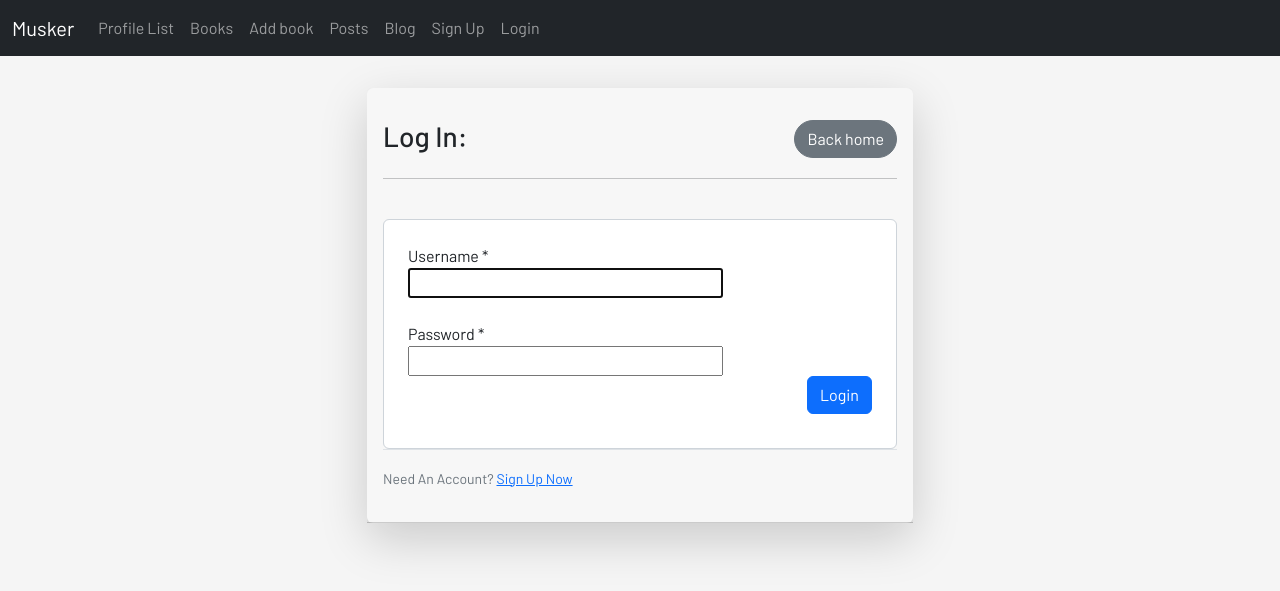
After one commit to monwisn/django_fake_twitter, a Django app: page /signin/ in a window 1280 px wide. The commit adds this page. Shown: the top 591 px of the page. Run offline with Django 4.2, Linux system fonts and the light colour scheme; parts of the project's set-up code (start-up, migrations or seed data) failed here and were passed over; some libraries are stand-ins or nearby versions.

Commit message:
add login/logout functionality

```diff
--- a/djblogger/settings/base.py
+++ b/djblogger/settings/base.py
@@ -1,4 +1,6 @@
 from pathlib import Path
+
+from django.contrib import messages
 from dotenv import load_dotenv
 import os
 
@@ -59,7 +61,7 @@ TEMPLATES = [
                 "django.contrib.messages.context_processors.messages",
             ],
             "builtins": ['blog.templatetags.tag_cloud',
-                         'blog.templatetags.markdown_processing', ]   # added for tags in global sense
+                         'blog.templatetags.markdown_processing', ]  # added for tags in global sense
         },
     },
 ]
@@ -116,3 +118,15 @@ STATIC_URL = "static/"
 DEFAULT_AUTO_FIELD = "django.db.models.BigAutoField"
 
 STATICFILES_DIRS = [BASE_DIR / "static"]
+
+# Django messages
+MESSAGE_TAGS = {
+    messages.DEBUG: 'alert-secondary',
+    messages.INFO: 'alert-info',
+    messages.SUCCESS: 'alert-success',
+    messages.WARNING: 'alert-warning',
+    messages.ERROR: 'alert-danger',
+}
+
+LOGOUT_REDIRECT_URL = '/'
+LOGIN_REDIRECT_URL = '/'
--- a/main/templates/main/profile_list.html
+++ b/main/templates/main/profile_list.html
@@ -21,7 +21,7 @@
                                             <small>&nbsp;&nbsp;({{ profile.user.first_name|capfirst }} {{ profile.user.last_name|capfirst }})</small><br/>
                                         {% endif %}
                                     </h5>
-                                    <p class="card-text">@{{ profile.user.username|lower }}</p>
+                                    <a href="{% url 'main:profile' profile.user.id %}" class="card-text">@{{ profile.user.username|lower }}</a>
                                     <br/><br/>
                                     <p class="card-text"><small class="text-muted">Last Updated: {{ profile.date_modified }}</small></p>
                                 </div>
--- /dev/null
+++ b/main/templates/main/signin.html
@@ -0,0 +1,62 @@
+{% extends 'base.html' %}
+{% load crispy_forms_filters %}
+{% load static %}
+
+{% block title %}Sign In{% endblock %}
+
+{% block template %}
+    {% include 'navbar-twitter.html' %}
+    <div class="form-content my-3 p-3">
+        <div class="container">
+            <div class="row justify-content-center">
+                <div class="col-lg-6">
+                    <div class="card shadow-lg border-0 rounded-lg mt-0 mb-3">
+                        <div class="card-header justify-content-center">
+                            <h3 class="font-weight-light my-4 text-left">Log In:
+                                <a href="{% url 'main:home' %}">
+                                    <button class="btn btn-secondary rounded-pill" type="button" style="float: right">Back home</button>
+                                </a>
+                            </h3><hr><br>
+                            {% if messages %}
+                                {% for message in messages %}
+                                    <div class="alert {{ message.tags }} alert-dismissible fade show" role="alert">
+                                        {{ message|striptags|safe }}
+                                        <button type="button" class="btn btn-close" data-bs-dismiss="alert" aria-label="Close"></button>
+                                    </div>
+                                {% endfor %}
+                            {% endif %}
+                            <form method="POST" class="form-control px-4 py-4">
+                                {% csrf_token %}
+{#                                {{ form|crispy }} #}
+                                <div id="div_id_username" class="control-group">
+                                    <label for="id_username" class="control-label requiredField">Username
+                                        <span class="asteriskField"> * </span>
+                                    </label>
+                                    <div class="controls">
+                                        <input type="text" name="username" autofocus autocapitalize="none" autocomplete="username"
+                                               maxlength="150" class="text input textInput" required id="id_username" size="35">
+                                    </div><br>
+                                </div>
+                                <div id="div_id_password" class="control-group">
+                                    <label for="id_password" class="control-label requiredField">Password
+                                        <span class="asteriskField"> * </span>
+                                    </label>
+                                    <div class="controls">
+                                        <input type="password" name="password" autocomplete="current-password"
+                                               class="text input textInput" required id="id_password" size="35">
+                                    </div>
+                                </div>
+                                <button class="btn btn-primary" type="submit" style="float: right">Login</button><br><br>
+                            </form>
+                            <div class="border-top pt-3">
+                                <small class="text-muted">
+                                    Need An Account? <a class="ml-2" href="{% url 'main:signup' %}">Sign Up Now</a>
+                                </small><br><br>
+                            </div>
+                        </div>
+                    </div>
+                </div>
+            </div>
+        </div>
+    </div>
+{% endblock %}
--- a/main/urls.py
+++ b/main/urls.py
@@ -1,5 +1,6 @@
 from django.urls import path
 from django.views.generic import RedirectView
+from django.contrib.auth.views import LogoutView
 
 import blog.views
 from . import views
@@ -24,5 +25,9 @@ urlpatterns = [
     path('books/<slug:slug>/', views.BookDetailView.as_view(), name='book_detail'),
     path('books/genre/<str:genre>/', views.GenreView.as_view(), name='genre'),
     path('books/<slug:slug>/edit/', views.BookEditView.as_view(), name='book_edit'),
+    path('signup/', views.SignUpView.as_view(), name='signup'),
+    path('signin/', views.LoginView.as_view(), name='login'),
+    path('logout/', views.MyLogoutView.as_view(), name='logout'),
+    # path('logout/', LogoutView.as_view(next_page="main:home"), name='logout'),
 
 ]
--- a/main/views.py
+++ b/main/views.py
@@ -1,7 +1,12 @@
 from django.contrib import messages
+from django.contrib.auth import login, authenticate, logout, REDIRECT_FIELD_NAME
+from django.contrib.auth.forms import AuthenticationForm
+from django.contrib.auth.views import LogoutView
+from django.contrib.messages.views import SuccessMessageMixin
 from django.db.models import F
-from django.shortcuts import render, redirect, get_object_or_404
+from django.shortcuts import render, redirect, get_object_or_404, resolve_url
 from django.http import HttpResponse
+from django.urls import reverse_lazy
 from django.utils import timezone
 from django.views.generic import TemplateView, RedirectView, DetailView, ListView
 from django.views.generic.edit import FormView, CreateView, UpdateView
@@ -9,9 +14,10 @@ from django.contrib.auth.mixins import PermissionRequiredMixin
 from django.contrib.auth.decorators import permission_required
 
 from blog.models import Post
-from main.forms import AddForm
+from main.forms import AddForm, SignUpForm
 from main.models import Profile, Book
 from main.common import UserAccessMixin
+from djblogger.settings.base import LOGOUT_REDIRECT_URL
 
 
 def home(request):
@@ -25,7 +31,7 @@ def profile_list(request):
         # profiles = Profile.objects.exclude(user=request.user)
         return render(request, 'main/profile_list.html', {'profiles': profiles})
     else:
-        messages.success(request, 'You Must Be Logged In To View This Page...')
+        messages.info(request, 'You Must Be Logged In To View This Page...')
         return redirect('main:home')
 
 
@@ -47,12 +53,11 @@ def profile(request, pk):
             current_user_profile.save()
         return render(request, 'main/profile.html', {'profile': profile})
     else:
-        messages.success(request, 'You Must Be Logged In To View This Page...')
+        messages.info(request, 'You Must Be Logged In To View This Page...')
         return redirect('main:home')
 
 
 class Ex2View(TemplateView):
-
     """ TemplateResponseMixin
     Provides a mechanism to construct a TemplateResponse, given suitable context.
     Attributes:
@@ -75,6 +80,7 @@ class Ex2View(TemplateView):
 class PostPreLoadTaskView(RedirectView):
     # url = 'https://youtube.com/something/'
     pattern_name = 'main:single_post'
+
     # permanent = HTTP status code returned (True = 301, False = 302, Default = False)
 
     def get_redirect_url(self, *args, **kwargs):  # reverse the pattern_name if URL is not set
@@ -185,7 +191,6 @@ class GenreView(ListView):
 
 
 class BookEditView(UserAccessMixin, UpdateView):
-
     raise_exception = False
     permission_required = 'main.change_book'
     permission_denied_message = ''
@@ -196,3 +201,72 @@ class BookEditView(UserAccessMixin, UpdateView):
     form_class = AddForm
     template_name = 'main/add-book.html'
     success_url = '/books/'
+
+
+class SignUpView(SuccessMessageMixin, CreateView):
+    form_class = SignUpForm
+    template_name = 'main/signup.html'
+    success_url = reverse_lazy('main:home')
+    success_message = 'Your profile was created successfully.'
+
+    # def form_valid(self, form):
+    #     user = form.save()
+    #     if user is not None:
+    #         login(self.request, user)
+    #
+    #     return super(SignUpView, self).form_valid(form)
+
+
+# def signup(request):
+#     if request.method == 'POST':
+#         form = SignUpForm(request.POST)
+#         if form.is_valid():
+#             user = form.save()
+#             login(request, user)
+#             return redirect('main:home')
+#     else:
+#         form = SignUpForm()
+#     return render(request, 'main/signup.html', {'form': form})
+
+
+class LoginView(SuccessMessageMixin, FormView):
+    form_class = AuthenticationForm
+    success_url = reverse_lazy('main:home')
+    success_message = 'You\'re now logged in.'
+    template_name = 'main/signin.html'
+    redirect_field_name = REDIRECT_FIELD_NAME
+
+    def form_valid(self, form):
+        login(self.request, form.get_user())
+        return super(LoginView, self).form_valid(form)
+
+    def form_invalid(self, form):
+        messages.error(self.request, 'Invalid username or password.')
+        return self.render_to_response(self.get_context_data(form=form))
+
+# def signin(request):
+#     if request.method == 'POST':
+#         username = request.POST['username']
+#         password = request.POST['password']
+#         user = authenticate(request, username=username, password=password)
+#         if user is not None:
+#             login(request, user)
+#             messages.info(request, f"You are now logged in as {username}.")
+#             return redirect('main:home')
+#         else:
+#             return render(request, 'main/signin.html', {'error': 'Invalid login credentials.'})
+#     else:
+#         return render(request, 'main/signin.html', {'error': 'Invalid login credentials.'})
+
+
+class MyLogoutView(LogoutView):
+
+    def dispatch(self, request, *args, **kwargs):
+        response = super().dispatch(request, *args, **kwargs)
+        messages.add_message(request, messages.INFO, 'You\' been successfully logged out.')
+        return response
+
+
+# def logout_view(request):
+#     logout(request)
+#     return redirect('main:home')
--- a/templates/navbar-twitter.html
+++ b/templates/navbar-twitter.html
@@ -28,6 +28,18 @@
           <li class="nav-item">
               <a class="nav-link" href="{% url 'home_page' %}">Blog</a>
           </li>
+          {% if not user.is_authenticated %}
+              <li class="nav-item">
+                  <a class="nav-link" href="{% url 'main:signup' %}">Sign Up</a>
+              </li>
+              <li class="nav-item">
+                  <a class="nav-link" href="{% url 'main:login' %}">Login</a>
+              </li>
+          {% else %}
+              <li class="nav-item">
+                  <a class="nav-link" href="{% url 'main:logout' %}">Logout</a>
+              </li>
+          {% endif %}
       </ul>
     </div>
   </div>
```
Also changed, not shown: main/forms.py (+25 -0 lines), main/models.py (+10 -1 lines), main/templates/main/add-book.html (+3 -4 lines), main/templates/main/home.html (+5 -5 lines), main/templates/main/signup.html (added, +30 -0 lines), db.sqlite3, main/migrations/0002_chat.py (added), static/css/style.css (line endings or trailing spaces).
